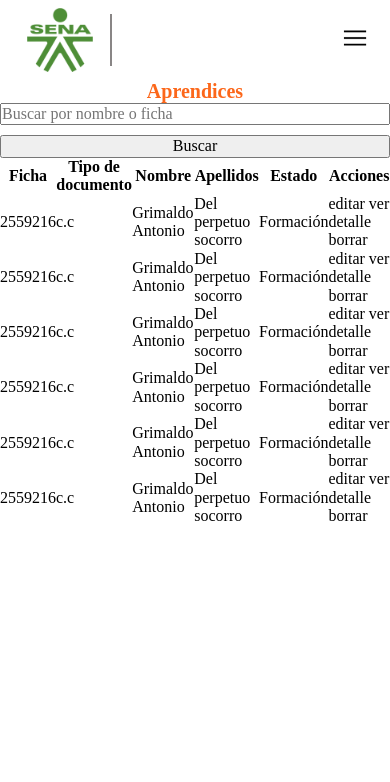
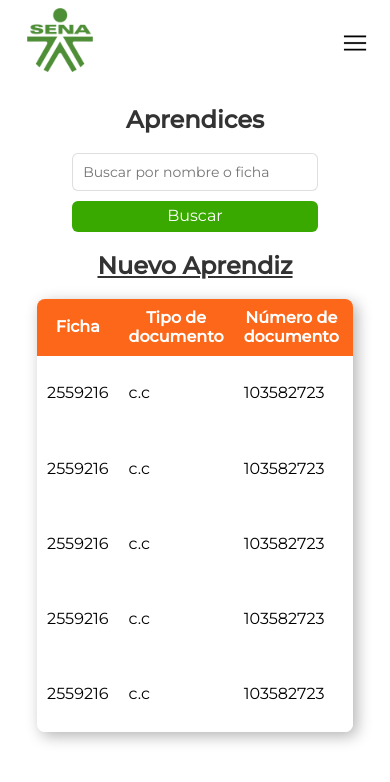
Before and after one commit to kevincifuentesdev/SGPF-Project, a PHP site: page /aprendicesTabla.php in a window 390 px wide. Shown: the top 782 px of the page. Run offline with PHP 8.4, Linux system fonts and the light colour scheme.

Commit message:
terminando la tabla de aprendices y puliendo detalles de buenas practicas

```diff
--- a/aprendicesTabla.php
+++ b/aprendicesTabla.php
@@ -6,7 +6,7 @@
   <meta name="viewport" content="width=device-width, initial-scale=1.0">
 
   <!-- Hojas de estilo -->
-  <link rel="stylesheet" href="./css/instructor.css">
+  <link rel="stylesheet" href="./css/aprendicesTabla.css">
   <link rel="stylesheet" href="./css/normalize.css">
 
   <!-- Fonts -->
@@ -43,11 +43,13 @@
         <input type="search" id="buscar" name="buscar" placeholder="Buscar por nombre o ficha">
         <button type="submit">Buscar</button>
       </form>
+      <a href="./instructor.php"><h2>Nuevo Aprendiz</h2></a>
       <table cellspacing="0">
         <thead>
           <tr>
             <th>Ficha</th>
             <th>Tipo de documento</th>
+            <th>Número de documento</th>
             <th>Nombre</th>
             <th>Apellidos</th>
             <th>Estado</th>
@@ -58,6 +60,7 @@
             <tr>
               <td>2559216</td>
               <td>c.c</td>
+              <td>103582723</td>
               <td>Grimaldo Antonio</td>
               <td>Del perpetuo socorro</td>
               <td>Formación</td>
@@ -70,6 +73,7 @@
             <tr>
               <td>2559216</td>
               <td>c.c</td>
+              <td>103582723</td>
               <td>Grimaldo Antonio</td>
               <td>Del perpetuo socorro</td>
               <td>Formación</td>
@@ -82,6 +86,7 @@
             <tr>
               <td>2559216</td>
               <td>c.c</td>
+              <td>103582723</td>
               <td>Grimaldo Antonio</td>
               <td>Del perpetuo socorro</td>
               <td>Formación</td>
@@ -94,6 +99,7 @@
             <tr>
               <td>2559216</td>
               <td>c.c</td>
+              <td>103582723</td>
               <td>Grimaldo Antonio</td>
               <td>Del perpetuo socorro</td>
               <td>Formación</td>
@@ -106,18 +112,7 @@
             <tr>
               <td>2559216</td>
               <td>c.c</td>
-              <td>Grimaldo Antonio</td>
-              <td>Del perpetuo socorro</td>
-              <td>Formación</td>
-              <td>
-                <span>editar</span>
-                <span>ver detalle</span>
-                <span>borrar</span>
-              </td>
-            </tr>
-            <tr>
-              <td>2559216</td>
-              <td>c.c</td>
+              <td>103582723</td>
               <td>Grimaldo Antonio</td>
               <td>Del perpetuo socorro</td>
               <td>Formación</td>
--- a/css/aprendicesTabla.css
+++ b/css/aprendicesTabla.css
@@ -0,0 +1,287 @@
+:root{
+  --verde: #39A900;
+  --naranja: #FC671A;
+  --naranja-hover: #FA5501;
+  --blanco: #FFFFFF;
+  --gris-texto: #333;
+  --azul-btn: #04B0A8;
+  --azul-btn-hover: #038982;
+}
+
+* {
+  margin: 0;
+  padding: 0;
+  box-sizing: border-box;
+}
+
+body {
+    font-family: 'Montserrat', sans-serif!important;
+}
+
+header {
+  display: flex;
+  align-items: center;
+  justify-content: space-between;
+  padding-inline: 20px;
+  background-color: var(--blanco);
+}
+
+body > header > div.logo-titulo > hr {
+  height: 50px;
+  border: 1px solid #898686;
+}
+
+.logo-titulo {
+  display: flex;
+  align-items: center;
+  gap: 10px;
+  margin-bottom: 10px;
+}
+
+body > header > div.logo-titulo > h2 {
+  text-align: center;
+  color: var(--verde);
+  font-weight: bold;
+  font-size: 24px;
+  margin-left: 10px;
+}
+
+.title-tabla {
+  text-align: center;
+  color: var(--gris-texto);
+  font-weight: bold;
+  font-size: 24px;
+  margin: 0;
+}
+
+.iconoHamburguesa{
+  display: none;
+}
+
+nav {
+  display: flex;
+  align-items: center;
+  justify-content: center;
+  background-color: var(--verde);
+  padding: 5px;
+  padding-block: 10px;
+}
+
+body > nav > ul {
+  display: flex;
+  gap: 20px;
+  list-style: none;
+}
+
+body > nav > ul > li > a {
+  text-decoration: none;
+  color: var(--blanco);
+  font-weight: 500;
+}
+
+form {
+  width: 100%;
+  display: flex;
+  align-items: center;
+  justify-content: center;
+  gap: 10px;
+}
+
+input[type="search"] {
+  border: 1px solid rgba(189, 189, 189, 0.5);
+  padding: 10px;
+  border-radius: 6px;
+  font-size: 14px;
+  width: 70%;
+}
+
+button[type="submit"] {
+  border: none;
+  padding: 6px 10px;
+  background-color: var(--naranja);
+  color: #fff;
+  border-radius: 6px;
+  font-size: 16px;
+  cursor: pointer;
+}
+
+button[type="submit"]:hover {
+  background-color: var(--naranja-hover);
+}
+
+label {
+  font-weight: 600;
+  color: #333;
+}
+
+.container-tabla > a {
+  text-decoration: underline;
+  color: #333;
+  text-align: center;
+}
+
+body > main {
+  display: flex;
+  justify-content: center;
+  align-items: center;
+  padding-block: 4%;
+}
+
+.container-tabla {
+  display: flex;
+  flex-direction: column;
+  gap: 20px;
+  align-items: center;
+  justify-content: center;
+  width: 40%;
+  align-self: start;
+}
+
+
+.input {
+  padding: 10px;
+  border: 1px solid rgba(189, 189, 189, 0.5);
+  border-radius: 6px;
+  font-size: 14px;
+  margin-bottom: 5px;
+}
+
+.input-submit-registrar {
+  padding: 10px;
+  background-color: #04B0A8;
+  color: #ffffff;
+  font-family: 'Montserrat', sans-serif;
+  border: none;
+  width: 30%;
+  margin-top: 10px;
+  border-radius: 6px;
+  cursor: pointer;
+}
+
+.input-submit-registrar:hover {
+  background-color: #038982;
+}
+
+.input-submit-limpiar {
+  padding: 10px;
+  background-color:#FC671A;
+  width: 30%;
+  color: #ffffff;
+  font-family: 'Montserrat', sans-serif;
+  border: none;
+  margin-top: 10px;
+  border-radius: 6px;
+  cursor: pointer;
+}
+
+.input-submit-limpiar:hover {
+  background-color: var(--naranja-hover);
+  color: var(--blanco);
+}
+
+.btns-container {
+  display: flex;
+  align-items: center;
+  justify-content: center;
+  gap: 10px;
+}
+
+table {
+  width: 90%;
+  display: contents;
+  background-color: var(--blanco);
+  border-radius: 8px;
+  box-shadow: 4px 4px 15px rgba(0, 0, 0, 0.3);
+}
+
+thead {
+  color: var(--blanco);
+  background-color: var(--naranja);
+  padding: 10px;
+}
+
+td {
+  padding: 10px;
+  text-align: left;
+}
+
+th {
+  padding: 10px;
+}
+
+span {
+  color: var(--gris-texto);
+  font-size: 14px;
+  font-weight: bold;
+}
+
+
+
+/* Responsive Table */
+
+@media (max-width: 768px) {
+
+  .container-tabla {
+    width: 90%;
+  }
+
+  form {
+    flex-direction: column;
+  }
+
+  table {
+    width: 90%;
+    display: block;
+    overflow-x: auto;
+  }
+
+  input[type="search"] {
+    width: 35%;
+  }
+
+  button[type="submit"] {
+    width: 35%;
+    background-color: var(--verde);
+  }
+
+  header > div.logo-titulo > h2{
+    display: none;
+  }
+
+  body > header > div.logo-titulo > hr {
+    display: none;
+  }
+
+  .iconoHamburguesa{
+    display: block;
+  }
+
+  .mostrar {
+    max-height:600px;
+    padding: 20px;
+  }
+
+  nav {
+    padding: 0px;
+    width:100%;
+    max-height:0px;
+    overflow:hidden;
+    transition: 1s all;
+  }
+
+  nav ul{
+    flex-direction: column;
+  }
+}
+
+/* Responsive Celular */
+
+@media (max-width: 425px) {
+  input[type="search"] {
+    width: 70%;
+  }
+
+  button[type="submit"] {
+    width: 70%;
+  }
+}
```
Also changed, not shown: aprendicesFormulario.php (+6 -2 lines), css/aprendicesFormulario.css (+9 -29 lines).
